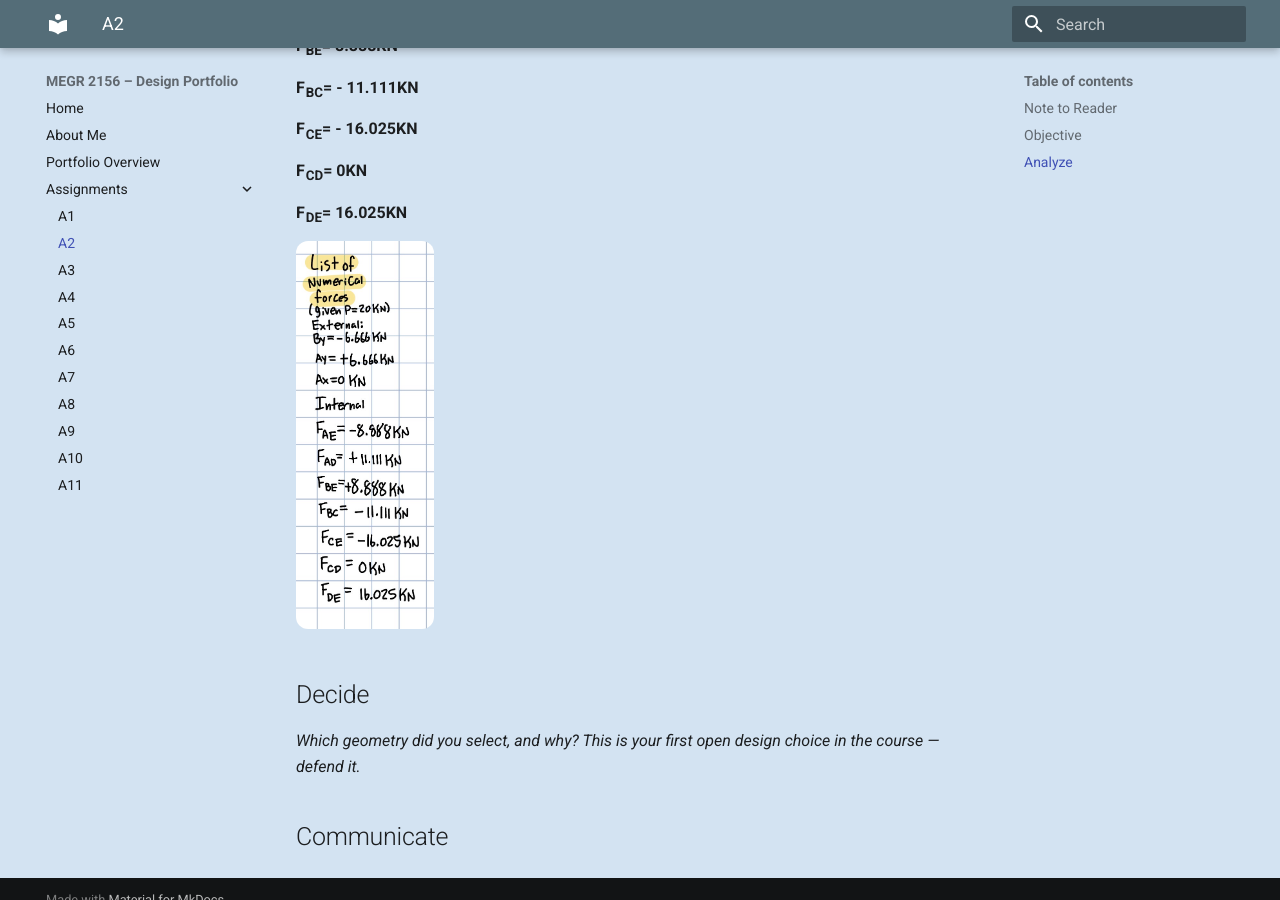
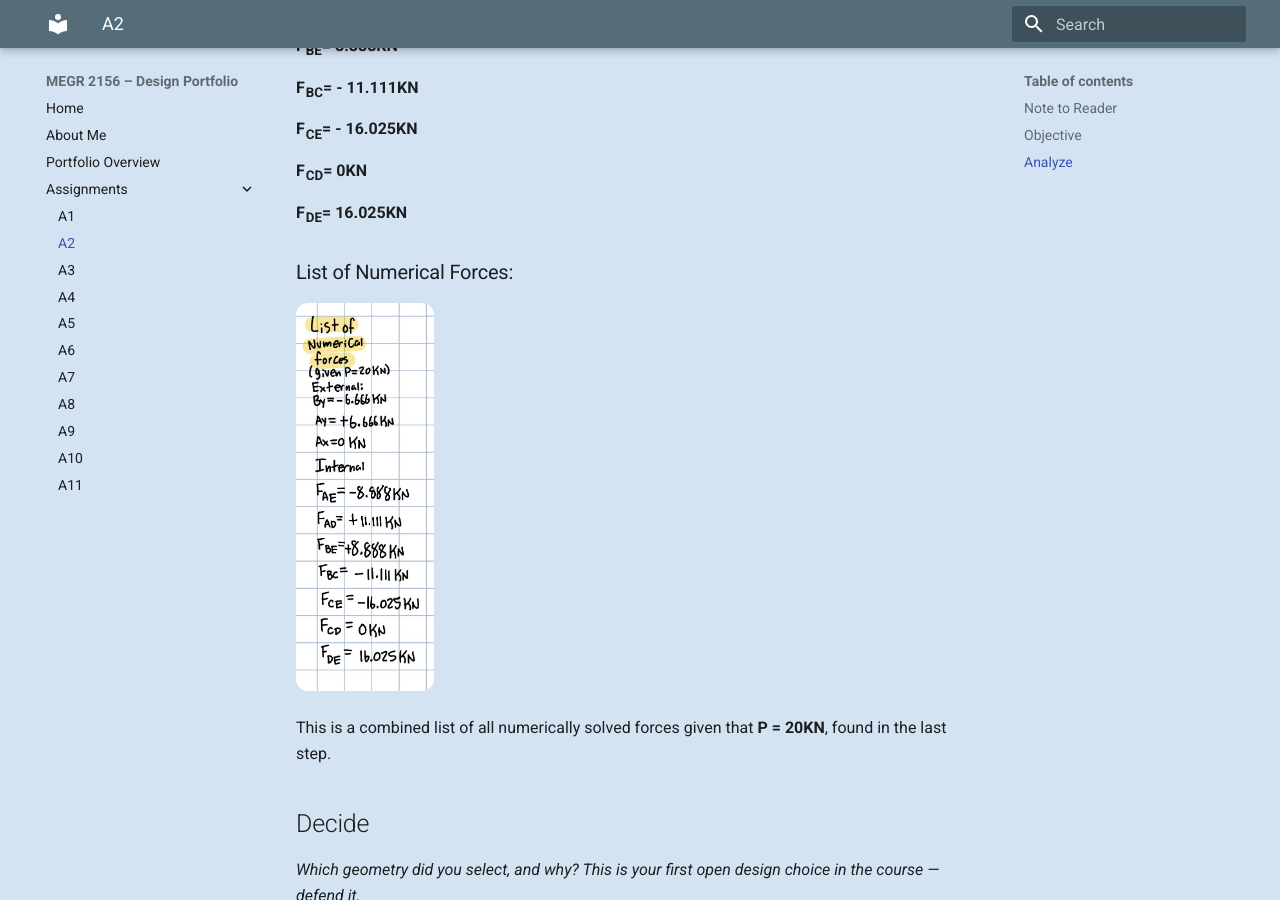
Before and after one commit to Noah-DiMenna/megr2156-portfolio, an MkDocs documentation site: the page built from docs/assignments/A02/index.md, in a window 1280 px wide and 900 px high, scrolled down 7944 px. Built offline with MkDocs 1.6.1 and Material for MkDocs 9.7.7, drawn with Linux system fonts in a browser that asks for light colours.

Commit message:
Add section for numerical forces in index.md
Added a section for a list of numerical forces with an image.

```diff
--- a/docs/assignments/A02/index.md
+++ b/docs/assignments/A02/index.md
@@ -174,7 +174,13 @@ From this step we find the following:
 
 **F<sub>DE</sub>= 16.025KN**
 
+### List of Numerical Forces:
+
 <img src="A2-List-Num.jpg" style="border-radius: 12px; width: 20%;">
+
+This is a combined list of all numerically solved forces given that **P = 20KN**, found in the last step.
+
+
 
 
 
```
